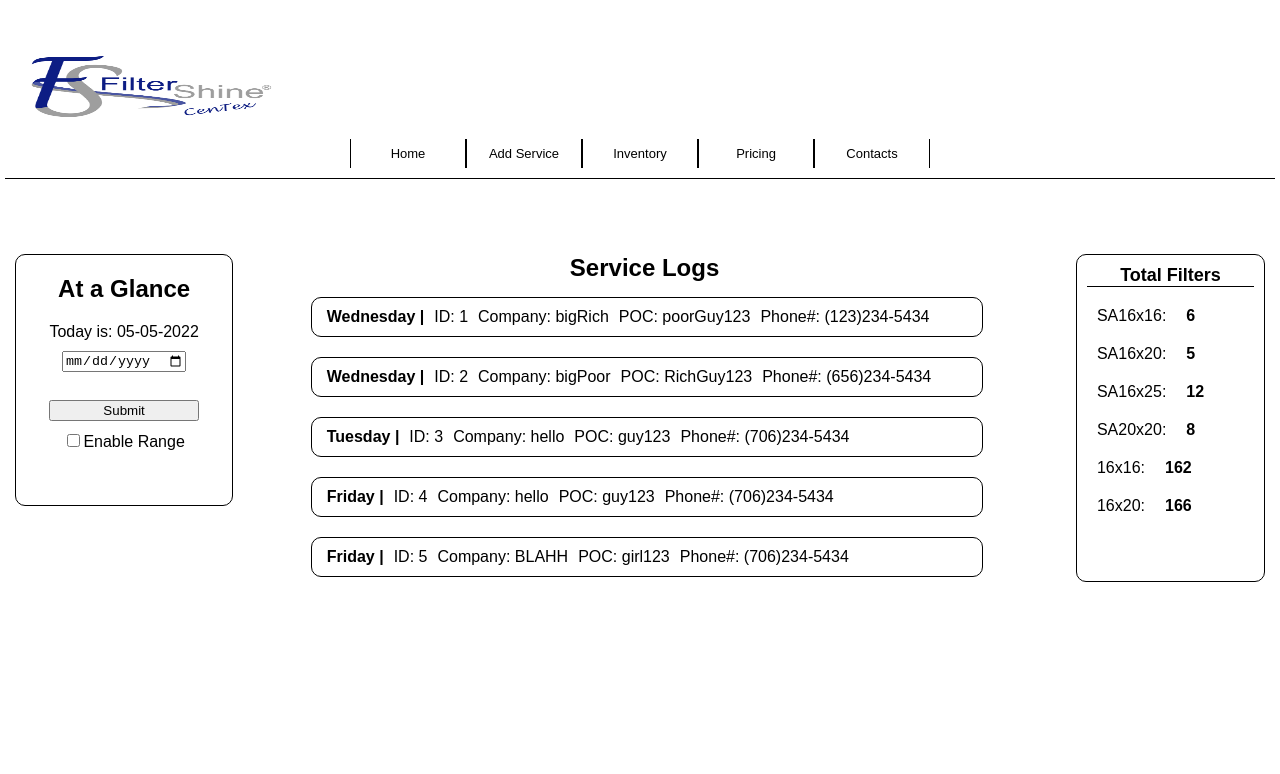
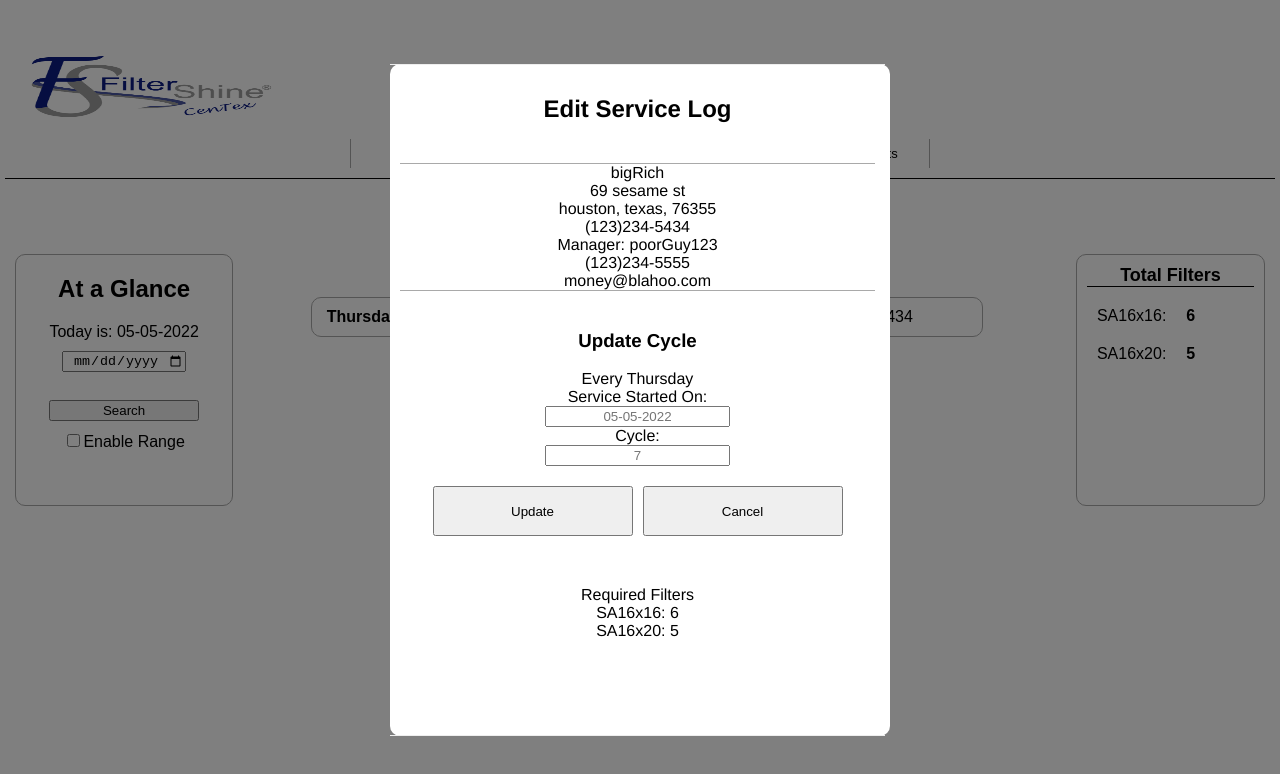
Before and after one commit to TonyTTD/filterShine_Centex, a React (Create React App) app: page / in a window 1280 px wide. Both pictures are taken after a click on the element 650 px from the left and 312 px from the top of the page. Shown: the top 774 px of the page. Built offline with nearby package versions, Linux system fonts and the light colour scheme.

Commit message:
Added modal

```diff
--- a/src/App.css
+++ b/src/App.css
@@ -49,8 +49,8 @@
   max-height: 25px;
   width: 100px;
   font-size: small;
-  border-left: 1px solid black;
-  border-right: 1px solid black;
+  border-left: 1px solid rgb(169,169,169);
+  border-right: 1px solid rgb(169,169,169);
 }
 
 
--- a/src/App.js
+++ b/src/App.js
@@ -1,8 +1,8 @@
 // import logo from './logo.svg';
 import './App.css';
 import React from 'react';
-import { useRecoilState } from 'recoil';
-import { requestModal } from './atom_selector/recoil.js';
+// import { useRecoilState } from 'recoil';
+// import { requestModal } from './atom_selector/recoil.js';
 import logo from './filtershine.png';
 
 //trying this lazy to reduce the loading time on a webpage load
@@ -12,11 +12,9 @@ const InventoryCount = React.lazy(() => import('./components/inventoryCount.jsx'
 // const RequestFormModal = React.lazy(() => import('./components/modal/requestFormModal.js'));
 
 var App = () => {
-  let [useRequestModal, setRequestModal] = useRecoilState(requestModal);
 
   const addServiceTab = () => {
     console.log('service tab clicked')
-    setRequestModal(true);
   };
 
   return (
--- a/src/atom_selector/recoil.js
+++ b/src/atom_selector/recoil.js
@@ -20,6 +20,31 @@ export const requestModal = atom({
   default: false
 });
 
+export const selectedService = atom({
+  key: 'selectedService',
+  default: {
+    service_id: null,
+    client_id: null,
+    company: '',
+    poc: '',
+    phone_number: '',
+    poc_number: '',
+    email: '',
+    address: '',
+    city: '',
+    state: '',
+    zip: 76355,
+    filter_id:
+      { 0: {type: '', installed: null, price: ''},
+        100: {type: '', installed: null, price: ''}
+      },
+    cycle: null,
+    createdAt: '',
+    serviceOn: '',
+    route: '',
+    title: ''}
+});
+
 //---- Stores the picked date
 export const selectedDate = atom({
   key: 'selectedDate',
@@ -30,6 +55,17 @@ export const enableDateRange = atom({
   key :'enableDateRange',
   default: false
 });
+
+export const selectedServiceSelector = selector({
+  key: 'selectedServiceSelector',
+  get: ({get}) => {
+    let serviceLog = get(selectedService);
+
+    let filtersUsed = Object.values(serviceLog.filter_id);
+
+    return filtersUsed;
+  }
+})
 
 export const serviceRequestSelector = selector({
   key: 'serviceRequestSelector',
@@ -97,7 +133,7 @@ export const serviceRequestSelector = selector({
     console.log('filtered range', filterLog);
 
     if (filterLog.length === 0) {
-      filterLog = log;
+      filterLog = [];
       let filterArray = {};
       filterLog.forEach(filter => {
         for (let type in filter.filter_id) {
--- a/src/atom_selector/sampleData.js
+++ b/src/atom_selector/sampleData.js
@@ -5,17 +5,21 @@ const sample = [
     company: 'bigRich',
     poc: 'poorGuy123',
     phone_number: '(123)234-5434',
+    poc_number: '(123)234-5555',
     email: 'money@blahoo.com',
     address: '69 sesame st',
     city: 'houston',
     state: 'texas',
+    zip: 76355,
     filter_id:
       { 14: {type: 'SA16x16', installed: 6, price: '$31.78'},
         15: {type: 'SA16x20', installed: 5, price: '$41.10'}
       },
     cycle: 7,
     createdAt: '12/07/21',
-    serviceOn: '05/11/22'
+    serviceOn: '05/05/22',
+    route: 'South',
+    title: 'Manager'
   },
   {
     service_id: 2,
@@ -23,71 +27,87 @@ const sample = [
     company: 'bigPoor',
     poc: 'RichGuy123',
     phone_number: '(656)234-5434',
+    poc_number: '(123)444-5555',
     email: 'crpto@blahoo.com',
     address: '96 sesame st',
     city: 'austin',
     state: 'texas',
+    zip: 76320,
     filter_id:
       { 16: {type: 'SA16x25', installed: 6, price: '$73.58'},
         18: {type: 'SA20x20', installed: 4, price: '$41.91'}
       },
     cycle: 7,
     createdAt: '12/14/21',
-    serviceOn: '05/11/22'
+    serviceOn: '05/11/22',
+    route: 'South',
+    title: 'Manager'
   },
   {
     service_id: 3,
     client_id: 3,
-    company: 'hello',
+    company: 'Tesla',
     poc: 'guy123',
     phone_number: '(706)234-5434',
+    poc_number: '(444)234-5555',
     email: 'elonMusk@blahoo.com',
     address: '2344 tony st',
     city: 'dallas',
     state: 'texas',
+    zip: 76710,
     filter_id:
       { 6: {type: '16x16', installed: 81, price: '$11.20'},
         7: {type: '16x20', installed: 83, price: '$16.16'}
       },
     cycle: 14,
     createdAt: '05/03/22',
-    serviceOn: '05/10/22'
+    serviceOn: '05/10/22',
+    route: 'Central',
+    title: 'Manager'
   },
   {
     service_id: 4,
     client_id: 4,
-    company: 'hello',
+    company: 'SnapTalk',
     poc: 'guy123',
     phone_number: '(706)234-5434',
+    poc_number: '(333)234-5555',
     email: 'elonMusk@blahoo.com',
     address: '1221 tony st',
     city: 'dallas',
     state: 'texas',
+    zip: 77710,
     filter_id:
       { 6: {type: '16x16', installed: 81, price: '$11.20'},
         7: {type: '16x20', installed: 83, price: '$16.16'}
       },
     cycle: 14,
     createdAt: '05/03/22',
-    serviceOn: '06/10/22'
+    serviceOn: '06/10/22',
+    route: 'South',
+    title: 'Manager'
   },
   {
     service_id: 5,
     client_id: 5,
-    company: 'BLAHH',
+    company: 'Meta',
     poc: 'girl123',
     phone_number: '(706)234-5434',
+    poc_number: '(555)555-5555',
     email: 'Musk@blahoo.com',
     address: '2222 tony st',
     city: 'dallas',
     state: 'texas',
+    zip: 76234,
     filter_id:
       { 16: {type: 'SA16x25', installed: 6, price: '$73.58'},
         18: {type: 'SA20x20', installed: 4, price: '$41.91'}
       },
     cycle: 28,
     createdAt: '05/03/22',
-    serviceOn: '06/17/22'
+    serviceOn: '06/17/22',
+    route: 'North',
+    title: 'Manager'
   }
 ];
 
--- a/src/components/backlog.jsx
+++ b/src/components/backlog.jsx
@@ -1,25 +1,30 @@
 import React from 'react';
 import { useRecoilState, useRecoilValue } from 'recoil';
-import { serviceRequestSelector } from '../atom_selector/recoil.js';
+import { serviceRequestSelector, requestModal, selectedService } from '../atom_selector/recoil.js';
 import './comp-styling/backlog.css';
 import RequestFormModal from './modal/requestFormModal.js';
 import moment from 'moment';
 
 var Backlog = () => {
-  console.log(moment('06/10/22').format('dddd'));
   let backLog = useRecoilValue(serviceRequestSelector);
+  let [useRequestModal, setRequestModal] = useRecoilState(requestModal);
+  let [useSelectedService, setSelectedService] = useRecoilState(selectedService);
 
   const onServiceEdit = (e) => {
-    console.log(e);
+    setSelectedService(e);
+    setRequestModal(true);
   }
 
+  const checkAvailability = () => {
+    if (backLog.filterLog.length === 0) {
       return (
-    <div className="backlog">
-      <div className="backlog-title">Service Logs</div>
-      <RequestFormModal/>
-      {backLog.filterLog.map((service, i) => {
+        <div className="service-request-container">No Available Services Are Required on Specified Date</div>
+      )
+    } else {
       return (
-          <div key={i} className="service-request-container" onClick={(event) => {onServiceEdit(event)}}>
+        backLog.filterLog.map((service, i) => {
+          return (
+            <div key={i} className="service-request-container" onClick={(event) => {onServiceEdit(service)}}>
               <div className="service-request">
                 <span className="service-day">{moment(service.serviceOn).format('dddd')} |</span>
                 <span className="service-id">ID: {service.service_id}</span>
@@ -36,7 +41,16 @@ var Backlog = () => {
               </div> */}
             </div>
           )
-      })}
+        })
+      )
+    }
+  }
+
+  return (
+    <div className="backlog">
+      <div className="backlog-title">Service Logs</div>
+      <RequestFormModal/>
+      {checkAvailability()}
     </div>
   );
 };
--- a/src/components/calendar.jsx
+++ b/src/components/calendar.jsx
@@ -42,7 +42,7 @@ var Calendar = () => {
       <input id="calendar-select-from" type="date"></input>
       {/* <input className="from-date-select" type="submit" onClick={(event) => {onDateSelect(event)}}></input> */}
       <input id="calendar-select-to" type="date" hidden></input><br></br>
-      <input className="date-select" type="submit" onClick={(event) => {onDateSelect(event)}}></input>
+      <button className="date-select" onClick={(event) => {onDateSelect(event)}}>Search</button>
     </div>
     <input type="checkbox" value="Range-enabled" onClick={(e) => enableToDate(e)}></input>
     <span>Enable Range</span>
--- a/src/components/comp-styling/backlog.css
+++ b/src/components/comp-styling/backlog.css
@@ -31,7 +31,7 @@
 .service-request {
   margin: 10px;
   padding: 10px;
-  border: 1px solid black;
+  border: 1px solid rgb(169,169,169);
   border-radius: 10px;
   width: 650px;
   display: flex;
--- a/src/components/comp-styling/calendar.css
+++ b/src/components/comp-styling/calendar.css
@@ -4,7 +4,7 @@
   bottom: 0px;
   width: 220px;
   height: 250px;
-  border: 1px solid black;
+  border: 1px solid rgb(169,169,169);
   border-radius: 10px;
   justify-content: center;
   align-items: center;
--- a/src/components/comp-styling/inventoryCount.css
+++ b/src/components/comp-styling/inventoryCount.css
@@ -3,7 +3,7 @@
   flex-direction: column;
   margin-left: 20px;
   padding: 10px;
-  border: 1px solid black;
+  border: 1px solid rgb(169,169,169);
   border-radius: 10px;
   width: 170px;
 }
--- a/src/components/modal/modal.css
+++ b/src/components/modal/modal.css
@@ -22,10 +22,52 @@
   width: 500px;
   background-color: #fff;
   border-radius: 10px;
+  justify-content: center;
+  align-items: center;
+  align-content: center;
 }
 
 .modal-body {
   padding: 10px;
   border-top: 1px solid #eee;
   border-bottom: 1px solid #eee;
+  height: 650px;
+  width: 475px;
+  display:flex;
+  flex-direction: column;
 }
+
+.modal-company-info {
+  margin-top: 20px;
+  margin-bottom: 20px;
+  border-top: 1px solid rgb(169,169,169);
+  border-bottom: 1px solid rgb(169,169,169);
+}
+
+.modal-edits {
+  margin-top: 0px;
+  margin-bottom: 20px;
+  display: flex;
+  flex-direction: column;
+  align-items: center;
+  justify-content: center;
+  text-align: center;
+}
+input {
+  text-align: center;
+}
+
+.modal-submit {
+  width: 200px;
+  height: 50px;
+  margin-right: 10px;
+}
+
+.modal-cancel {
+  width: 200px;
+  height: 50px;
+}
+
+.modal-filters {
+  margin-top: 50px;
+}
--- a/src/components/modal/requestFormModal.js
+++ b/src/components/modal/requestFormModal.js
@@ -1,12 +1,19 @@
 import React from 'react';
-import { useRecoilState } from 'recoil';
-import { requestModal } from '../../atom_selector/recoil.js';
+import { useRecoilState, useRecoilValue } from 'recoil';
+import { requestModal, selectedService, selectedServiceSelector } from '../../atom_selector/recoil.js';
 import './modal.css';
+import moment from 'moment';
 
 var RequestFormModal = () => {
   let [useRequestModal, setRequestModal] = useRecoilState(requestModal);
+  let selectedLog = useRecoilValue(selectedService);
+  let filtersUsed = useRecoilValue(selectedServiceSelector);
 
   const onSubmit = () => {
+    setRequestModal(false);
+  }
+
+  const onCancel = () => {
     setRequestModal(false);
   }
 
@@ -14,10 +21,35 @@ var RequestFormModal = () => {
     return (
       <div className="modal">
         <div className="modal-content">
-            <div className="modal-body">New Service Request
-              <input type="text" className="modal-info" placeholder="test1"></input>
-              <input type="submit" className="modal-submit" onClick={onSubmit}></input>
-
+            <div className="modal-body"><h2>Edit Service Log</h2>
+              <div className="modal-company-info">
+                <div className="modal-company">{selectedLog.company}</div>
+                <div className="modal-address">{selectedLog.address}</div>
+                <div className="modal-city-st-zip">{selectedLog.city}, {selectedLog.state}, {selectedLog.zip}</div>
+                <div className="modal-phone-num">{selectedLog.phone_number}</div>
+                <div className="modal-poc">{selectedLog.title}: {selectedLog.poc}</div>
+                <div className="modal-poc-num">{selectedLog.poc_number}</div>
+                <div className="modal-email">{selectedLog.email}</div>
+              </div>
+              <div className="modal-edits"><h3>Update Cycle</h3>
+                <label>Every {moment(selectedLog.serviceOn).format('dddd')}</label>
+                <label>Service Started On:</label>
+                  <input type="text" className="modal-weekday" placeholder={moment(selectedLog.serviceOn).format('MM-DD-YYYY')}></input>
+                <label>Cycle:</label>
+                  <input type="text" className="modal-route" placeholder={selectedLog.cycle}></input>
+              </div>
+              <div className="modal-buttons">
+                <button className="modal-submit" onClick={onSubmit}>Update</button>
+                <button className="modal-cancel" onClick={onSubmit}>Cancel</button>
+              </div>
+              <div className="modal-filters">Required Filters
+                {filtersUsed.map((filter,i) => {
+                  return (
+                    <div key={i}>{filter.type}: {filter.installed}
+                    </div>
+                  )
+                })}
+              </div>
             </div>
         </div>
       </div>
```
Also changed, not shown: database/seed.js (+10 -7 lines). Lines whose indentation alone changed are shown as unchanged.
